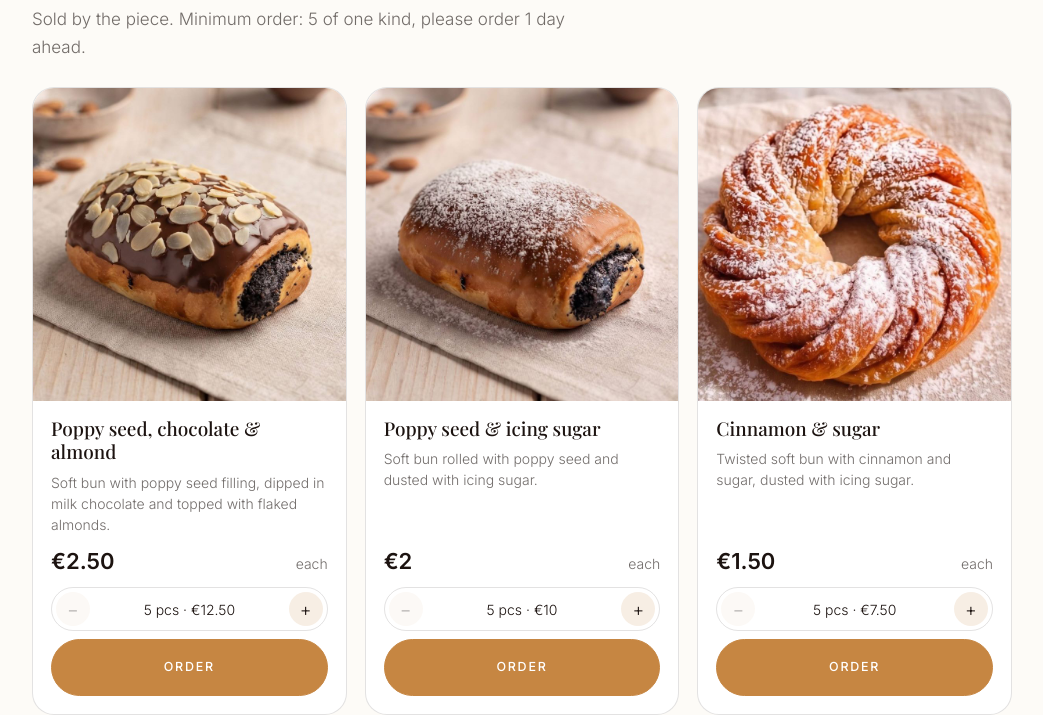
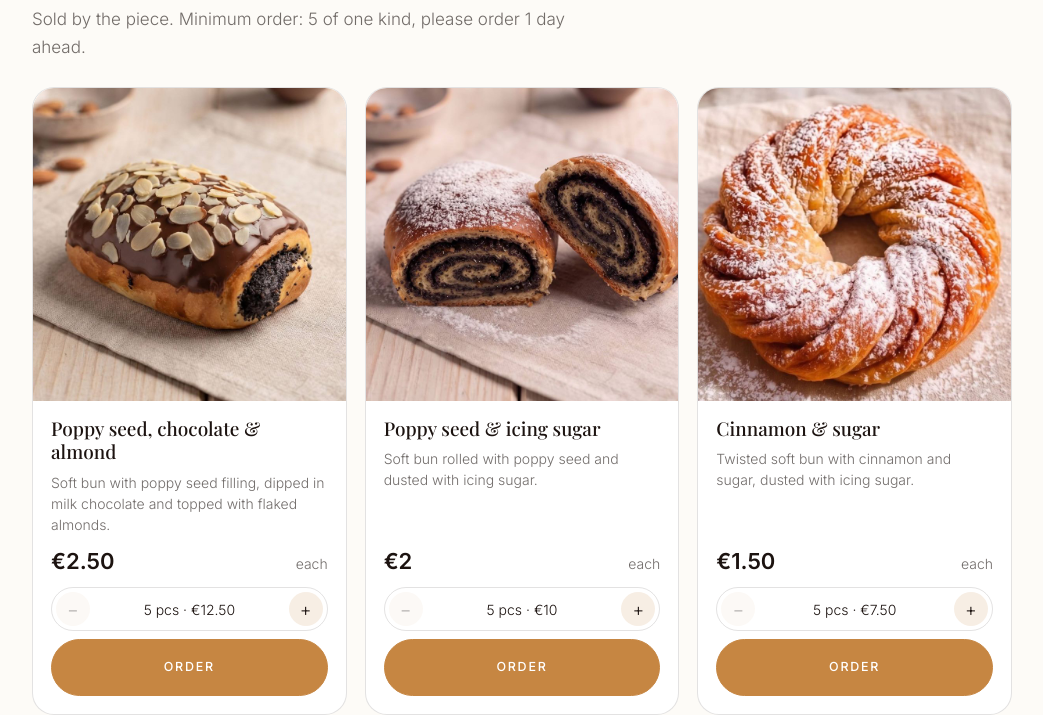
Before and after one commit to cryptocordon-dotcom/wow-anzhelika, a plain HTML site: page index.html in a window 1280 px wide. Shown: the part 7464-8179 px from the top of the page, without its empty margins (26-1069 px from the left). Drawn offline with nearby package versions, Linux system fonts and the light colour scheme; a web font is replaced by a local one.

Commit message:
Buns: poppy and icing sugar bun - cut photo

```diff
--- a/index.html
+++ b/index.html
@@ -2646,7 +2646,7 @@ function renderFlavors(){
 const BUN_MIN = 5;
 const BUNS = [
   {id:"bun_poppy_choc", price:2.5, photo:"img/bake/bun-mak-shokolad.jpg"},
-  {id:"bun_poppy_sugar", price:2,  photo:"img/bake/bun-mak-pudra.jpg"},
+  {id:"bun_poppy_sugar", price:2,  photo:"img/bake/bun-mak-pudra-razrez.jpg"},
   {id:"bun_cinnamon",   price:1.5, photo:"img/bake/bun-koritsa.jpg"},
   {id:"bun_cherry",     price:2,   photo:"img/bake/bun-vishnya.jpg",   art:"cherry"},
   {id:"bun_apple",      price:2,   photo:"img/bake/bun-yabloko.jpg",   art:"apple"},
```
Also changed, not shown: img/bake/bun-mak-pudra-razrez.jpg (added).
